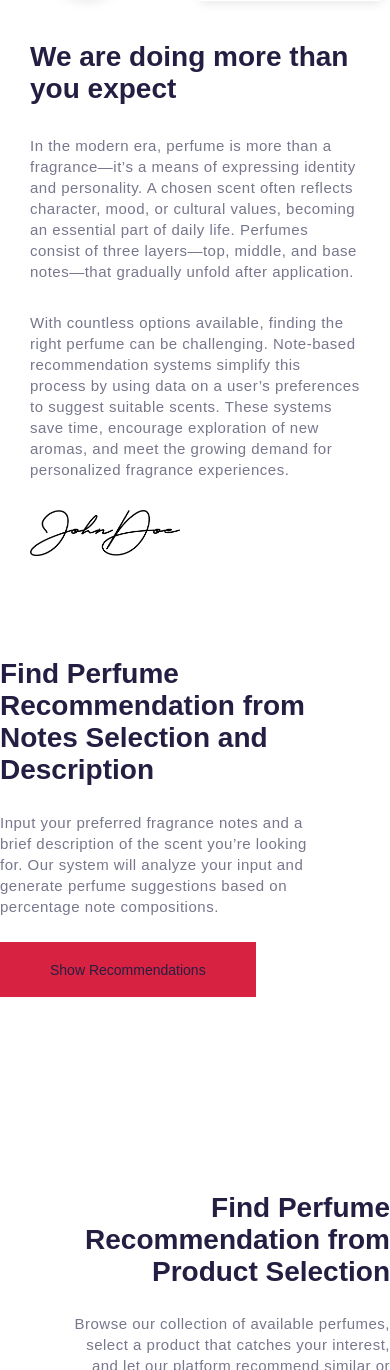
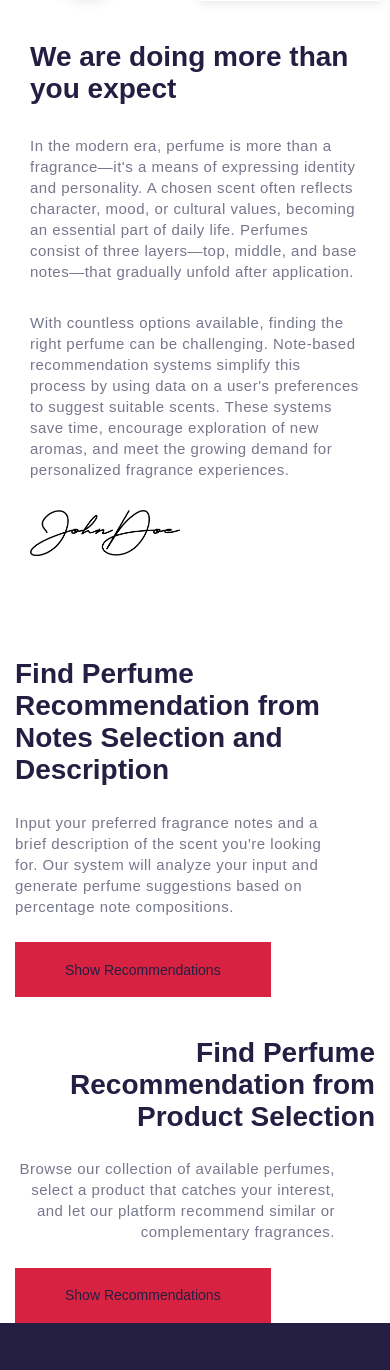
Before and after one commit to MirahWardhana/Perfume-Recommender-System-using-BERT-and-Autoencoder, a Django app: page / in a window 390 px wide. Shown: the part 1548-2918 px from the top of the page. Run offline with Django 5.2, Linux system fonts and the light colour scheme.

Commit message:
wrong revert

```diff
--- a/program/myapp/static/myapp/assets/css/media_query.css
+++ b/program/myapp/static/myapp/assets/css/media_query.css
@@ -393,3 +396,35 @@
   .services { grid-template-columns: repeat(3, 1fr); }
 
 }
+
+
+/*-----------------------------------*\
+  # Mobile Responsiveness for Recommendation Section
+\*-----------------------------------*/
+
+@media (max-width: 767px) {
+
+  /* General column styling for mobile */
+  #recommendation1 .row > .col-md-6 {
+    width: calc(100% - 30px); /* Full width minus horizontal margins */
+    margin-left: 15px;
+    margin-right: 15px;
+    float: none; /* Ensure no floats are active */
+  }
+
+  /* Feature 1 column styling */
+  #recommendation1 .row > .col-md-6:first-child {
+     text-align: left; /* Align text and inline elements left */
+     margin-bottom: 40px; /* Add space BELOW this section */
+  }
+
+  /* Feature 2 column styling */
+  #recommendation1 .recommendation1-column-2 {
+    text-align: right; /* Align text and inline elements (like the button) RIGHT */
+    /* Margin top removed, relying on margin-bottom of the element above */
+  }
+
+ /* Removed float rules for buttons and ::after clearfixes */
+ /* Relying on text-align for button placement */
+
+}
--- a/program/myapp/templates/myapp/index.html
+++ b/program/myapp/templates/myapp/index.html
@@ -171,12 +171,12 @@
             you expect</h2>
 
           <p class="section-text">
-            In the modern era, perfume is more than a fragrance—it’s a means of expressing identity and personality. A chosen scent often reflects character, mood, or cultural values, becoming an essential part of daily life. Perfumes consist of three layers—top, middle, and base notes—that gradually unfold after application.
+            In the modern era, perfume is more than a fragrance—it's a means of expressing identity and personality. A chosen scent often reflects character, mood, or cultural values, becoming an essential part of daily life. Perfumes consist of three layers—top, middle, and base notes—that gradually unfold after application.
 
           </p>
 
           <p class="section-text">
-            With countless options available, finding the right perfume can be challenging. Note-based recommendation systems simplify this process by using data on a user’s preferences to suggest suitable scents. These systems save time, encourage exploration of new aromas, and meet the growing demand for personalized fragrance experiences.
+            With countless options available, finding the right perfume can be challenging. Note-based recommendation systems simplify this process by using data on a user's preferences to suggest suitable scents. These systems save time, encourage exploration of new aromas, and meet the growing demand for personalized fragrance experiences.
 
           </p>
 
@@ -202,7 +202,7 @@
               <div class="container">
                 <h2 class="section-title" style="margin-bottom: 3vh;">Find Perfume Recommendation from Notes Selection and Description</h2>
 
-              <p class="section-text" style="margin-bottom: 3vh;" >Input your preferred fragrance notes and a brief description of the scent you’re looking for. Our system will analyze your input and generate perfume suggestions based on percentage note compositions.</p>
+              <p class="section-text" style="margin-bottom: 3vh;" >Input your preferred fragrance notes and a brief description of the scent you're looking for. Our system will analyze your input and generate perfume suggestions based on percentage note compositions.</p>
                 <button class="btn btn-primary btn-icon" >
                   <a href="{% url 'feature1' %}" class="btn btn-primary btn-icon">
                     Show Recommendations
@@ -211,7 +211,7 @@
               </div>
 
             </div>
-            <div class="col-md-6 col-sm-12" style="height:80vh; display: flex; flex-direction: column; align-items: flex-end; justify-content: center;">
+            <div class="col-md-6 col-sm-12 recommendation1-column-2">
               <div>
                 <h2 class="section-title" style="text-align: right; margin-bottom: 3vh;">Find Perfume Recommendation from Product Selection</h2>
               </div>
```
Also changed, not shown: other parts of program/myapp/static/myapp/assets/css/media_query.css (+31 -28 lines), other parts of program/myapp/templates/myapp/index.html (+1 -1 lines).
